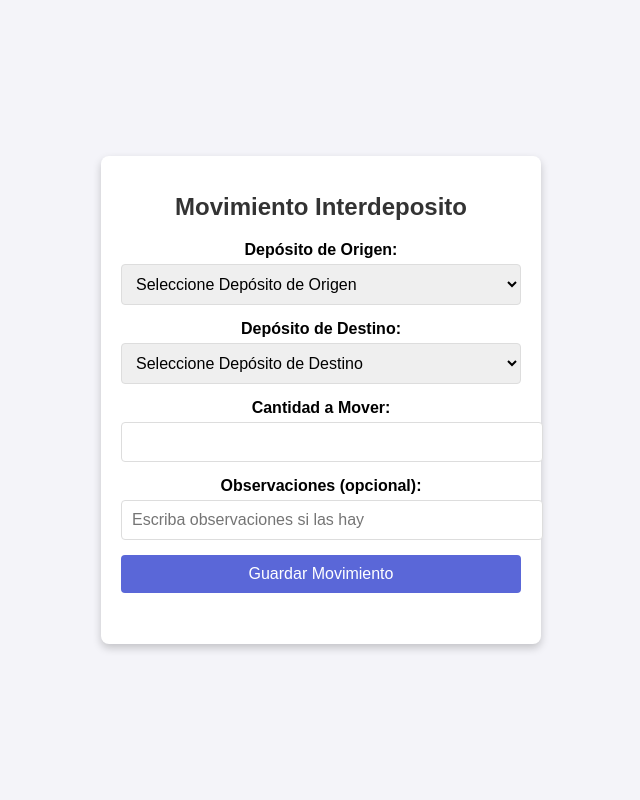
After one commit to luciaf17/barcode-inventory, a Flask app: template templates/interdeposito.html in a window 1280 px wide. The commit adds this page. Shown: the whole page, without its empty margins (319-959 px from the left). Run offline with Flask 3, Linux system fonts and the light colour scheme; the template is opened without the code that fills it: most values are stand-ins (such as "Sample title", 1, 10 or a date in 2020).

Commit message:
creacion de interdeposito

```diff
--- a/app.py
+++ b/app.py
@@ -1,4 +1,4 @@
-from flask import Flask, request, jsonify, render_template
+from flask import Flask, request, jsonify, render_template, session
 import requests
 from bs4 import BeautifulSoup
 import gspread
@@ -7,6 +7,7 @@ import re
 import logging
 import socket
 import math
+import datetime
 
 
 app = Flask(__name__)
@@ -24,6 +25,9 @@ sheet = client.open_by_key('1GRtJhJitw1nY4U8ZcNDJozIeMU5yMa_0pfw4hCED-hk').sheet
 depositos_sheet = client.open_by_key('1GRtJhJitw1nY4U8ZcNDJozIeMU5yMa_0pfw4hCED-hk').worksheet("Deposito")
 estanterias_sheet = client.open_by_key('1GRtJhJitw1nY4U8ZcNDJozIeMU5yMa_0pfw4hCED-hk').worksheet("Estanteria")
 locaciones_sheet = client.open_by_key('1GRtJhJitw1nY4U8ZcNDJozIeMU5yMa_0pfw4hCED-hk').worksheet("Locacion")
+interdeposito_sheet = client.open_by_key('1GRtJhJitw1nY4U8ZcNDJozIeMU5yMa_0pfw4hCED-hk').worksheet("Interdeposito")
+stock_sheet = client.open_by_key('1GRtJhJitw1nY4U8ZcNDJozIeMU5yMa_0pfw4hCED-hk').worksheet("Stock")
+
 
 def obtener_opciones(worksheet):
     return [row[0] for row in worksheet.get_all_values()]
@@ -216,6 +220,63 @@ def buscar_productos():
         filtro_locacion=filtro_locacion
     )
 
+def obtener_datos_producto(codigo):
+    celdas = sheet.get_all_records()
+    for fila in celdas:
+        if str(fila.get("Codigo")) == str(codigo):  # Comparar como cadena
+            return fila.get("Codigo_interno"), fila.get("Codigo"), fila.get("Titulo")  # Título es la descripción
+    return None, None, None
+
+@app.route('/buscar_producto_interdeposito')
+def buscar_producto_interdeposito():
+    query = request.args.get('query', '').lower()
+    productos_raw = sheet.get_all_records()
+
+    # Añade un print para depuración y revisar la estructura de productos_raw
+    print("productos_raw:", productos_raw)
+
+    # Filtrar productos que coincidan con la descripción
+    productos = [
+        {
+            "codigo_interno": producto.get("Codigo_interno") or producto.get("codigo_interno"),
+            "codigo": producto.get("Codigo") or producto.get("codigo"),
+            "descripcion": producto.get("Titulo") or producto.get("titulo")
+        }
+        for producto in productos_raw if query in producto.get("Titulo", "").lower() or query in producto.get("titulo", "").lower()
+    ]
+
+    # Añade otro print para ver cómo se han estructurado los productos después del filtrado
+    print("productos encontrados:", productos)
+
+    return jsonify({"productos": productos})
+
+
+@app.route('/interdeposito_manual')
+def interdeposito_manual():
+    codigo_interno = request.args.get('codigo_interno')  # Captura el código interno desde la URL
+    print("Código interno recibido en /interdeposito_manual:", codigo_interno)  # Verificar en consola
+
+    if not codigo_interno:
+        return "Código interno no encontrado en la solicitud", 400
+
+    # Buscar el producto en la hoja de Productos usando codigo_interno
+    producto = next((p for p in sheet.get_all_records() if str(p.get("Codigo_interno")) == str(codigo_interno)), None)
+
+    # Verificar si se encontró el producto
+    if producto is None:
+        return "El producto no está registrado en la hoja de productos", 404
+
+    descripcion = producto.get("Titulo", "")
+    codigo = producto.get("Codigo", "")
+    depositos = obtener_opciones(depositos_sheet)  # Opciones para el dropdown de depósitos
+
+    return render_template('interdeposito.html',
+                           codigo=codigo,
+                           codigo_interno=codigo_interno,
+                           descripcion=descripcion,
+                           depositos=depositos)
+
+
 @app.route('/agregar', methods=['POST'])
 def agregar_codigo():
     data = request.get_json()
@@ -299,6 +360,59 @@ def agregar_manual():
             logger.error(f"Error al escribir en Google Sheets: {e}")
             return jsonify({"error": "Error al escribir en Google Sheets"}), 500
 
+@app.route('/opciones')
+def opciones():
+    codigo = request.args.get('code')
+    print("Código recibido en /opciones:", codigo)  # Esto imprimirá el código en la consola
+
+    if not codigo:
+        return "Código no encontrado", 400
+
+    return render_template('opciones.html', codigo=codigo)
+
+
+
+# Ruta para el formulario de Interdeposito
+@app.route('/interdeposito')
+def interdeposito():
+    codigo = request.args.get('code')  # Captura el código desde la URL
+    print("Código recibido en /interdeposito:", codigo)  # Verificar en consola
+
+    if not codigo:
+        return "Código no encontrado en la solicitud", 400
+
+    # Buscar el producto en la hoja de Productos
+    codigo_interno, codigo, descripcion = obtener_datos_producto(codigo)
+
+
+    depositos = obtener_opciones(depositos_sheet)  # Opciones para el dropdown de depósitos
+
+    return render_template('interdeposito.html',
+                           codigo=codigo,
+                           codigo_interno=codigo_interno,
+                           descripcion=descripcion,
+                           depositos=depositos)
+
+# Ruta para procesar y guardar el movimiento de Interdeposito
+@app.route('/guardar_interdeposito', methods=['POST'])
+def guardar_interdeposito():
+    codigo = request.form.get('codigo')
+    codigo_interno = request.form.get('codigo_interno')
+    descripcion = request.form.get('descripcion')
+    deposito_origen = request.form.get('deposito_origen')
+    deposito_destino = request.form.get('deposito_destino')
+    cantidad = int(request.form.get('cantidad'))
+    observaciones = request.form.get('observaciones', '')
+    fecha = datetime.datetime.now().strftime("%Y-%m-%d %H:%M:%S")
+
+    # Guardar el registro en la hoja de "Interdeposito"
+    try:
+        interdeposito_sheet.append_row([fecha, codigo_interno, codigo, descripcion, deposito_origen, deposito_destino, cantidad, observaciones])
+        return jsonify({"message": "Movimiento registrado con éxito"}), 200
+    except Exception as e:
+        return jsonify({"error": f"Error al actualizar Google Sheets: {e}"}), 500
+
+
 
 if __name__ == '__main__':
     app.run(host='0.0.0.0', port=5000, debug=True)
--- /dev/null
+++ b/templates/interdeposito.html
@@ -0,0 +1,149 @@
+<!DOCTYPE html>
+<html lang="es">
+<head>
+    <meta charset="UTF-8">
+    <meta name="viewport" content="width=device-width, initial-scale=1.0">
+    <title>Movimiento Interdeposito</title>
+    <style>
+        /* Estilos generales */
+        body {
+            font-family: Arial, sans-serif;
+            background-color: #f4f4f9;
+            display: flex;
+            justify-content: center;
+            align-items: center;
+            height: 100vh;
+            margin: 0;
+        }
+
+        .form-container {
+            text-align: center;
+            max-width: 400px;
+            width: 100%;
+            padding: 20px;
+            background-color: white;
+            box-shadow: 0px 4px 8px rgba(0, 0, 0, 0.2);
+            border-radius: 8px;
+        }
+
+        h1 {
+            color: #333;
+            font-size: 1.5em;
+            margin-bottom: 20px;
+        }
+
+        label {
+            display: block;
+            margin-bottom: 5px;
+            font-weight: bold;
+        }
+
+        select, input[type="number"], input[type="text"], button {
+            width: 100%;
+            padding: 10px;
+            margin-bottom: 15px;
+            font-size: 1em;
+            border: 1px solid #ddd;
+            border-radius: 4px;
+        }
+
+        button {
+            background-color: #5a67d8;
+            color: white;
+            border: none;
+            cursor: pointer;
+            transition: background-color 0.3s;
+        }
+
+        button:hover {
+            background-color: #4c51bf;
+        }
+
+        #message {
+            font-weight: bold;
+            margin-top: 15px;
+        }
+    </style>
+</head>
+<body>
+    <div class="form-container">
+        <h1>Movimiento Interdeposito</h1>
+        <form id="interdeposito-form">
+            <input type="hidden" name="codigo" value="{{ codigo }}">
+            <input type="hidden" name="codigo_interno" value="{{ codigo_interno }}">
+            <input type="hidden" name="descripcion" value="{{ descripcion }}">
+
+            <label for="deposito_origen">Depósito de Origen:</label>
+            <select id="deposito_origen" name="deposito_origen" required onchange="actualizarDestino()">
+                <option value="">Seleccione Depósito de Origen</option>
+                {% for deposito in depositos %}
+                    <option value="{{ deposito }}">{{ deposito }}</option>
+                {% endfor %}
+            </select>
+
+            <label for="deposito_destino">Depósito de Destino:</label>
+            <select id="deposito_destino" name="deposito_destino" required>
+                <option value="">Seleccione Depósito de Destino</option>
+                {% for deposito in depositos %}
+                    <option value="{{ deposito }}">{{ deposito }}</option>
+                {% endfor %}
+            </select>
+
+            <label for="cantidad">Cantidad a Mover:</label>
+            <input type="number" id="cantidad" name="cantidad" min="1" required>
+
+            <label for="observaciones">Observaciones (opcional):</label>
+            <input type="text" id="observaciones" name="observaciones" placeholder="Escriba observaciones si las hay">
+
+            <button type="button" onclick="registrarMovimiento()">Guardar Movimiento</button>
+        </form>
+        <p id="message"></p>
+    </div>
+
+    <script>
+        function actualizarDestino() {
+            const origen = document.getElementById("deposito_origen").value;
+            const destino = document.getElementById("deposito_destino");
+
+            // Limpia las opciones del depósito de destino
+            destino.innerHTML = '<option value="">Seleccione Depósito de Destino</option>';
+
+            // Agrega nuevamente todas las opciones excepto la seleccionada en origen
+            {% for deposito in depositos %}
+                if ("{{ deposito }}" !== origen) {
+                    const option = document.createElement("option");
+                    option.value = "{{ deposito }}";
+                    option.textContent = "{{ deposito }}";
+                    destino.appendChild(option);
+                }
+            {% endfor %}
+        }
+
+        function registrarMovimiento() {
+            const form = document.getElementById("interdeposito-form");
+            const formData = new FormData(form);
+
+            fetch("/guardar_interdeposito", {
+                method: "POST",
+                body: formData
+            })
+            .then(response => response.json())
+            .then(data => {
+                const messageElement = document.getElementById("message");
+                if (data.error) {
+                    messageElement.style.color = "red";
+                    messageElement.textContent = data.error;
+                } else {
+                    messageElement.style.color = "green";
+                    messageElement.textContent = data.message;
+                    form.reset();
+                }
+            })
+            .catch(error => {
+                console.error("Error:", error);
+                document.getElementById("message").textContent = "Hubo un error al guardar el movimiento.";
+            });
+        }
+    </script>
+</body>
+</html>
```
Also changed, not shown: templates/form.html (+27 -11 lines), templates/form_manual.html (+3 -6 lines), templates/index.html (+115 -38 lines), templates/opciones.html (added, +54 -0 lines).
